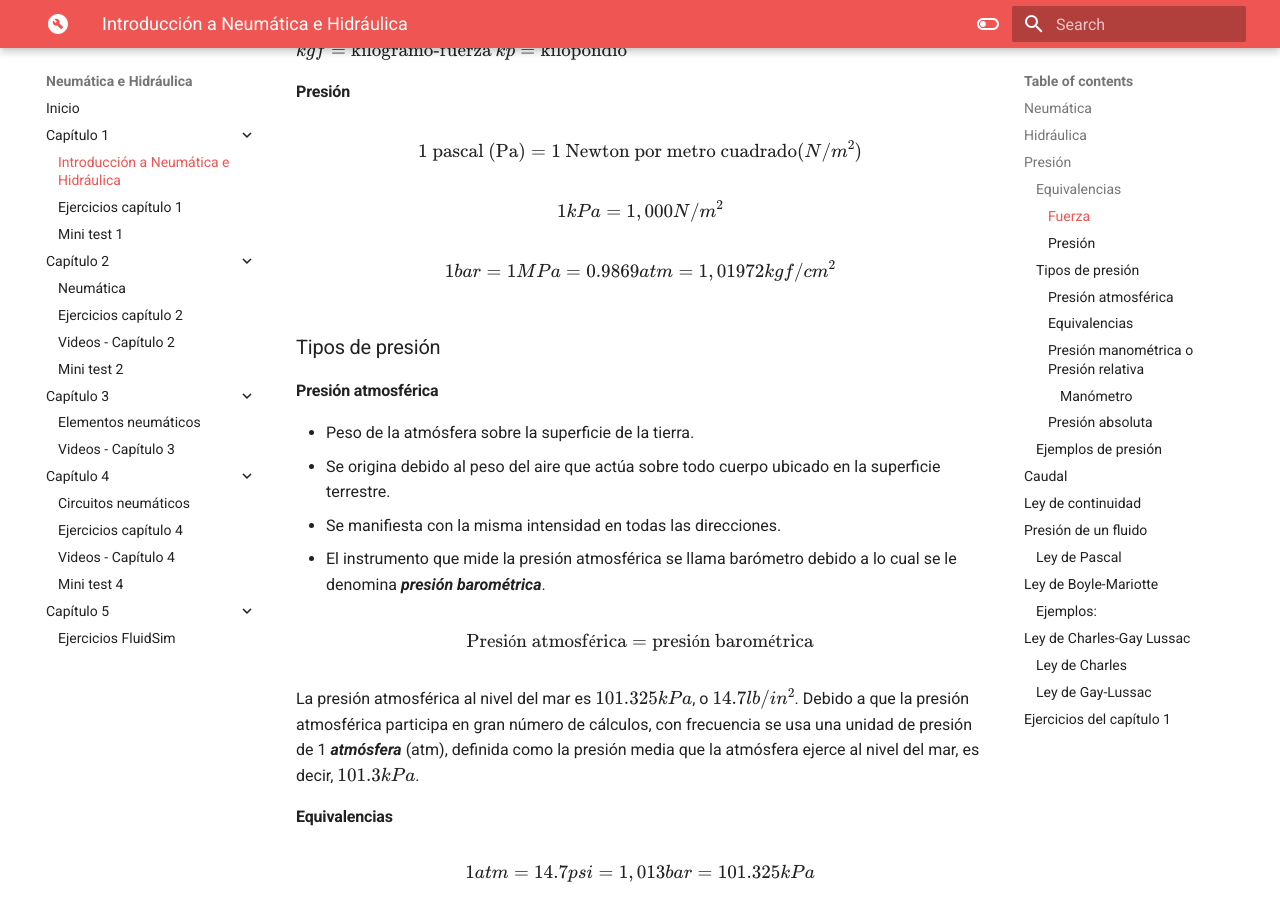
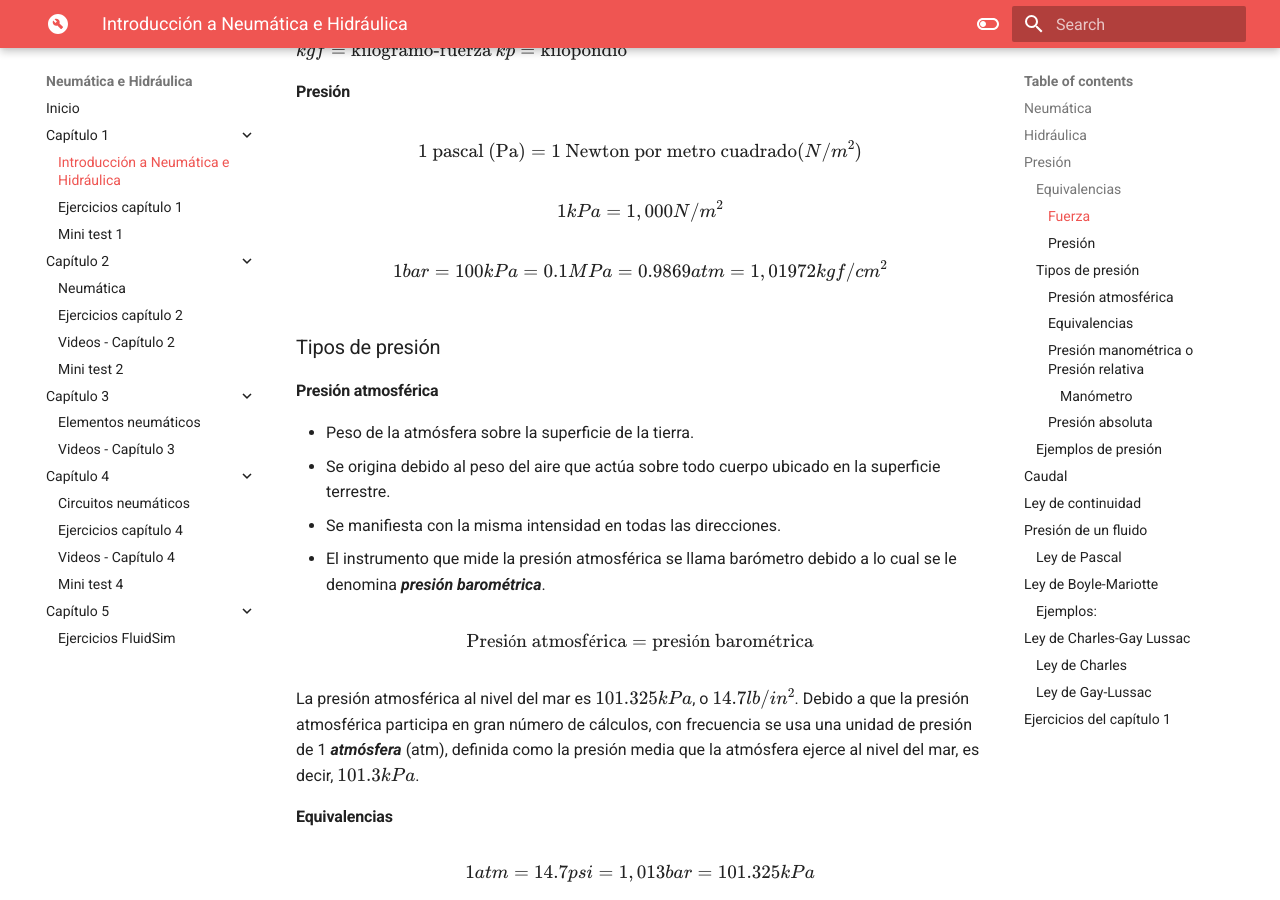
Before and after one commit to jalmx/pneumatic_book, an MkDocs documentation site: the page built from docs/capitulo1/index.md, in a window 1280 px wide and 900 px high, scrolled down 3837 px. Built offline with MkDocs 1.6.1 and Material for MkDocs 9.7.7, drawn with Linux system fonts in a browser that asks for light colours.

Commit message:
fix: 1bar = 100kPa

```diff
--- a/docs/capitulo1/index.md
+++ b/docs/capitulo1/index.md
@@ -84,7 +84,7 @@ $$1 \text{ pascal (Pa)} = 1 \text{ Newton por metro cuadrado} (N/m^2)$$
 
 $$1kPa = 1,000 N/m^2$$
 
-$$1bar = 1MPa=0.9869 atm=1,01972 kgf/cm^2$$
+$$1bar = 100 kPa= 0.1MPa =0.9869 atm=1,01972 kgf/cm^2$$
 
 ### Tipos de presión
 
```
